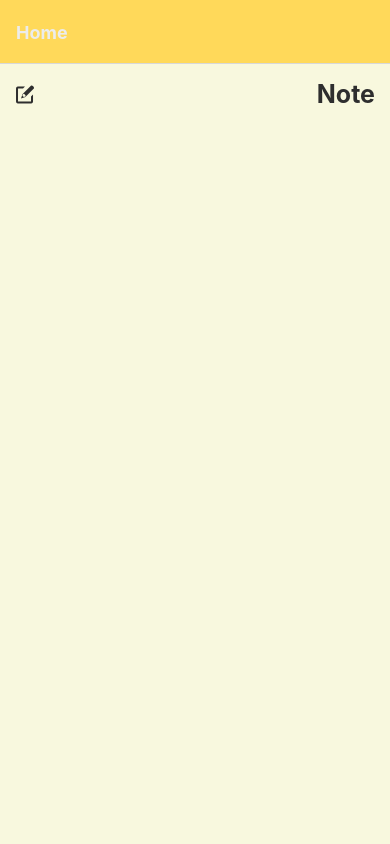
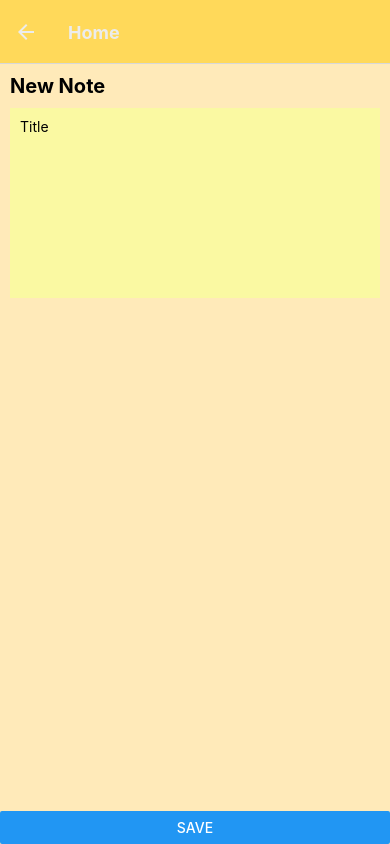
Before and after one commit to Amirsa025/Note, a React Native app: screen /newNote in a window 390 px wide. Before the commit this address had no page. Built offline with nearby package versions, Linux system fonts and the light colour scheme.

Commit message:
complate create a note

```diff
--- a/App.js
+++ b/App.js
@@ -4,12 +4,16 @@ import { createNativeStackNavigator } from '@react-navigation/native-stack';
 import Header from "./src/component/Header/header";
 import {NavigationContainer} from "@react-navigation/native";
 import Home from "./src/screens/Home";
+import CreateNote from "./src/screens/createNote";
 export default function App() {
     const Stack = createNativeStackNavigator();
   return (
       <NavigationContainer>
           <Stack.Navigator>
-              <Stack.Screen name="Home" component={Home }  options={{
+              <Stack.Screen name="Home" component={Home}  options={
+                  option
+              } />
+              <Stack.Screen name="newNote"  options={{
                   title: 'Home',
                   headerStyle: {
                       backgroundColor: '#ffd95a',
@@ -21,7 +25,10 @@ export default function App() {
                       width :100,
                       TextAlign: 'center'
                   },
-              }} />
+              }}>
+                  {props => <CreateNote {...props}  />}
+              </Stack.Screen>
+
           </Stack.Navigator>
       </NavigationContainer>
   );
@@ -35,3 +42,16 @@ const styles = StyleSheet.create({
     justifyContent: 'center',
   },
 });
+const option =    {
+    title: 'Home',
+    headerStyle: {
+        backgroundColor: '#ffd95a',
+        textAlign : 'center'
+    },
+    headerTintColor: '#ececec',
+    headerTitleStyle: {
+        fontWeight: 'bold',
+        width :100,
+        TextAlign: 'center'
+    },
+}
--- a/src/component/Header/header.js
+++ b/src/component/Header/header.js
@@ -2,11 +2,11 @@ import React from 'react';
 import {StyleSheet, Text, TouchableOpacity, View} from 'react-native';
 import { Entypo } from '@expo/vector-icons';
 
-const Header = () => {
+const Header = ({navigation}) => {
     return (
         <View style={styles.container}>
             <View style={styles.header}>
-                <TouchableOpacity >
+                <TouchableOpacity onPress={()=>navigation.push("newNote")}>
                     <Entypo name="new-message" size={20} color="#2e2e2e" />
                 </TouchableOpacity>
                 <Text style={styles.headerText}> Note</Text>
--- a/src/screens/Home.js
+++ b/src/screens/Home.js
@@ -1,11 +1,11 @@
 import React from 'react';
-import {StyleSheet, Text, View} from "react-native";
+import {Button, StyleSheet, Text, View} from "react-native";
 import Header from "../component/Header/header";
 
-const Home = () => {
+const Home = ({navigation}) => {
     return (
         <View style={styles.container}>
-            <Header/>
+            <Header navigation={navigation}/>
         </View>
     );
 };
--- /dev/null
+++ b/src/screens/createNote.js
@@ -0,0 +1,79 @@
+import React from 'react';
+import {
+    Alert,
+    Button,
+    Dimensions,
+    KeyboardAvoidingView, Platform,
+    StyleSheet,
+    Text,
+    TextInput,
+    TouchableOpacity,
+    View
+} from 'react-native';
+
+const CreateNote = ({navigation}) => {
+    const [note, setNote] = React.useState("")
+    const handleInput = (enterText) => setNote(enterText)
+    const [saveData, setSaves] = React.useState([])
+
+    const SaveNote =()=>{
+        if (note === '') {
+            Alert.alert('TextInput is Empty, Please Enter Some Value To Continue...');
+        }
+        else {
+            saveData.push(note.toString());
+            Alert.alert('Data Added Successfully...');
+            console.log(saveData);
+            setNote(" ")
+
+        }
+
+
+    }
+    return (
+        <View style={styles.container}>
+            <View style={styles.header}>
+                <Text style={styles.title}>New Note </Text>
+                <TextInput placeholder='Title' multiline={true} required={true}
+                           numberOfLines={10} style={styles.input} value={note}
+                           onChangeText={handleInput}/>
+            </View>
+            <View>
+                <KeyboardAvoidingView behavior={Platform.OS === "ios" ? "padding" : "height"}>
+                    <Button title='save' style={
+                        styles.BtnCreateNote
+                    } onPress={SaveNote}></Button>
+                </KeyboardAvoidingView>
+            </View>
+        </View>
+    );
+};
+
+export default CreateNote;
+const styles = StyleSheet.create({
+    container: {
+        backgroundColor: '#ffeab9',
+        justifyContent: 'space-between',
+        height: "100%",
+        width: Dimensions.get("window").width
+    },
+    title: {
+        fontSize: 20,
+        fontWeight: "bold"
+    },
+    header: {
+        padding: 10
+    },
+    input: {
+        backgroundColor: '#faf9a2',
+        marginTop: 10,
+        textAlignVertical: 'top',
+        paddingHorizontal: 10,
+        paddingVertical: 10
+    },
+    BtnCreateNote: {
+        marginBottom: 50,
+        width: 70,
+        height: 70,
+    },
+});
```
